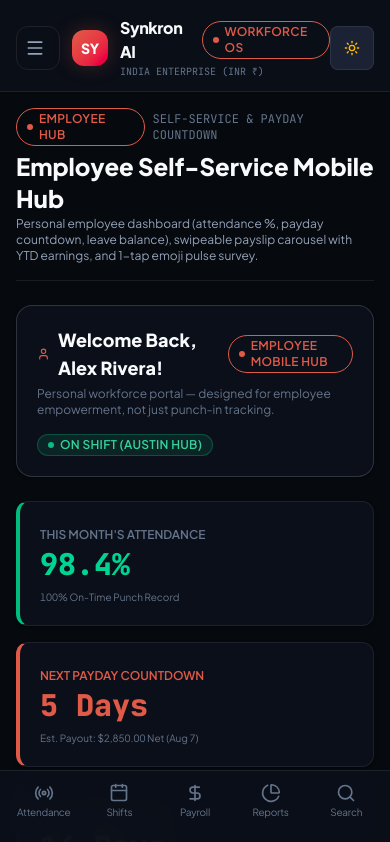
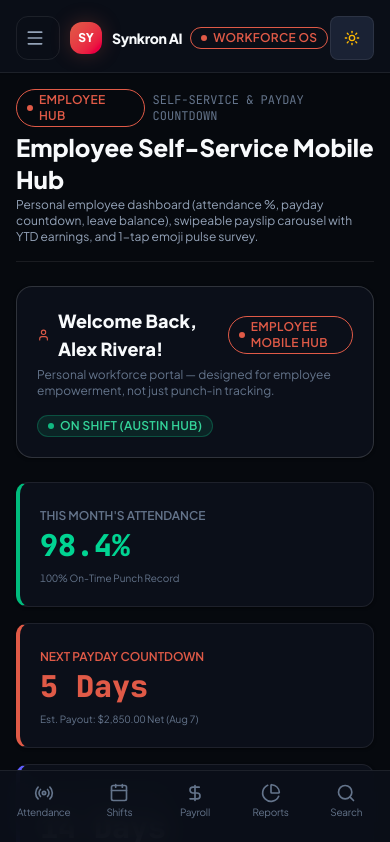
Before and after one commit to Mustkeem324/workforce-saas, a React (Vite) app: page / in a window 390 px wide. Shown: the top 842 px of the page. Built offline with nearby package versions, Linux system fonts and the light colour scheme.

Commit message:
fix: streamline top navbar for 100% mobile responsiveness and perfect horizontal alignment on phone screens

```diff
--- a/src/App.tsx
+++ b/src/App.tsx
@@ -110,36 +110,36 @@
     <div className="min-h-screen bg-[var(--bg-canvas)] text-[var(--text-primary)] font-sans antialiased flex flex-col transition-colors duration-200">
       {/* Top Navbar */}
       <header className="sticky top-0 z-40 bg-[var(--bg-surface-raised)]/95 backdrop-blur-md border-b border-[var(--border-subtle)] px-4 md:px-6 py-3 flex items-center justify-between shadow-xs pt-safe">
-        <div className="flex items-center gap-3">
+        <div className="flex items-center gap-2.5">
           {/* Mobile/Tablet Menu Toggle */}
           <button
             onClick={() => setIsTabletSidebarOpen(!isTabletSidebarOpen)}
-            className="md:hidden p-2 rounded-xl border border-[var(--border-subtle)] text-[var(--text-secondary)] hover:bg-[var(--bg-element-hover)] min-touch"
+            className="md:hidden p-2 rounded-xl border border-[var(--border-subtle)] text-[var(--text-secondary)] hover:bg-[var(--bg-element-hover)] min-touch shrink-0"
             aria-label="Toggle Menu"
           >
             {isTabletSidebarOpen ? <X className="w-5 h-5 text-[var(--accent-500)]" /> : <Menu className="w-5 h-5" />}
           </button>
 
           {/* Synkron AI Logo Badge */}
-          <div className="w-9 h-9 rounded-xl bg-gradient-to-br from-[var(--accent-500)] to-rose-600 text-white flex items-center justify-center font-black text-sm shadow-[var(--shadow-accent-glow)] shrink-0">
+          <div className="w-8 h-8 md:w-9 md:h-9 rounded-xl bg-gradient-to-br from-[var(--accent-500)] to-rose-600 text-white flex items-center justify-center font-black text-xs md:text-sm shadow-[var(--shadow-accent-glow)] shrink-0">
             SY
           </div>
           <div>
             <div className="flex items-center gap-2">
-              <h1 className="text-base font-black tracking-tight text-[var(--text-primary)]">Synkron AI</h1>
-              <Badge variant="accent">WORKFORCE OS</Badge>
+              <h1 className="text-sm md:text-base font-black tracking-tight text-[var(--text-primary)]">Synkron AI</h1>
+              <Badge variant="accent" className="hidden sm:inline-flex">WORKFORCE OS</Badge>
             </div>
-            <p className="text-[10px] md:text-[11px] text-[var(--text-tertiary)] font-mono">INDIA ENTERPRISE (INR ₹)</p>
+            <p className="hidden md:block text-[10px] text-[var(--text-tertiary)] font-mono">INDIA ENTERPRISE (INR ₹)</p>
           </div>
         </div>
 
-        <div className="flex items-center gap-2 md:gap-3">
+        <div className="flex items-center gap-2">
           <Button
             variant="secondary"
             size="icon"
             onClick={() => setIsDarkMode(!isDarkMode)}
             aria-label="Toggle Theme"
-            className="min-touch"
+            className="min-touch shrink-0"
           >
             {isDarkMode ? <Sun className="w-4 h-4 text-amber-400" /> : <Moon className="w-4 h-4 text-indigo-600" />}
           </Button>
```
